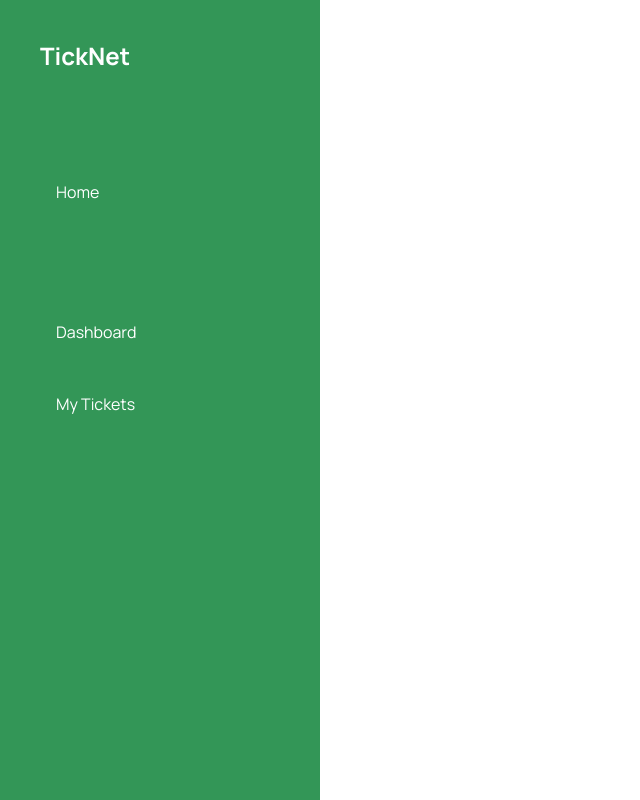
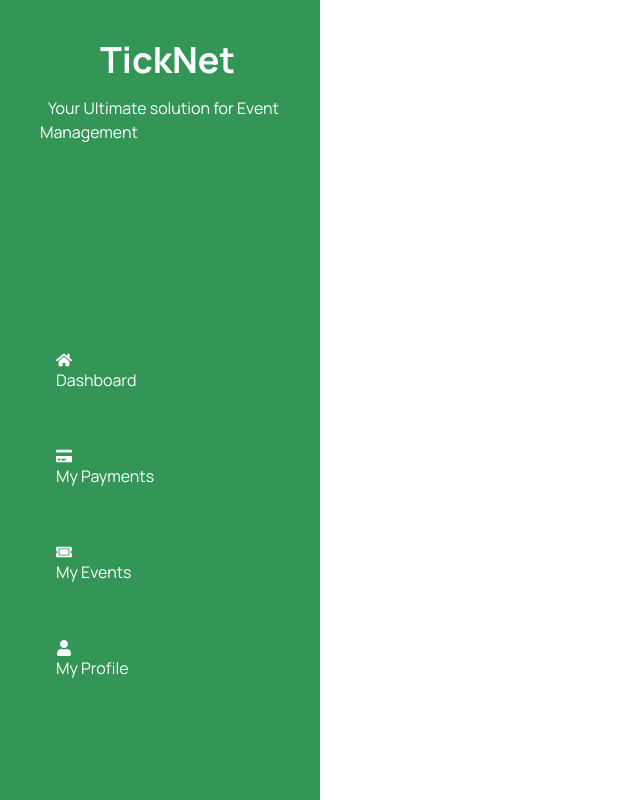
Before and after one commit to faid-terence/Eve-Ease, a React (Vite) app: page /dashboard in a window 1280 px wide. Shown: the top 800 px of the page, without its empty margins (0-640 px from the left). Built offline with nearby package versions, Linux system fonts and the light colour scheme.

Commit message:
Integrate React Icons into Aside component

```diff
--- a/package.json
+++ b/package.json
@@ -10,6 +10,7 @@
     "preview": "vite preview"
   },
   "dependencies": {
+    "@fortawesome/fontawesome-free": "^6.5.1",
     "html2pdf.js": "^0.10.1",
     "react": "^18.2.0",
     "react-dom": "^18.2.0",
--- a/src/components/Dashboard/Aside.jsx
+++ b/src/components/Dashboard/Aside.jsx
@@ -1,33 +1,38 @@
-// Aside.js
-
 import React from "react";
-import { Link } from "react-router-dom"; // If you're using React Router
+import { Link } from "react-router-dom";
+import { FaHome, FaCreditCard, FaTicketAlt, FaUser } from 'react-icons/fa';
 
 const Aside = () => {
   return (
     <aside className="bg-primaryColor text-white w-1/4 min-h-screen">
       <div className="p-10">
-        <h2 className="text-2xl font-bold mb-4">TickNet</h2>
+        <h2 className="text-4xl font-bold mb-4 px-[60px]">TickNet</h2>
+        <span className="px-2">Your Ultimate solution for Event Management</span>
         <ul>
-          <li className="mb-[100px] mt-[100px]">
-            <Link to="/" className="block py-2 px-4 hover:bg-gray-700">
-              Home
-            </Link>
-          </li>
-          <li className="mb-8">
-            <Link to="/dashboard" className="block py-2 px-4 hover:bg-gray-700">
+          <li className="mt-[200px]">
+            <Link to="/" className="block py-2 px-4">
+              <FaHome className="mr-2" />
               Dashboard
             </Link>
           </li>
-          <li className="mb-8">
-            <Link
-              to="/my-tickets"
-              className="block py-2 px-4 hover:bg-gray-700"
-            >
-              My Tickets
+          <li className="mt-[40px]">
+            <Link to="/dashboard" className="block py-2 px-4">
+              <FaCreditCard className="mr-2" />
+              My Payments
             </Link>
           </li>
-          {/* Add more sidebar items as needed */}
+          <li className="mt-[40px]">
+            <Link to="/my-tickets" className="block py-2 px-4">
+              <FaTicketAlt className="mr-2" />
+              My Events
+            </Link>
+          </li>
+          <li className="mt-[40px]">
+            <Link to="/my-profile" className="block py-2 px-4">
+              <FaUser className="mr-2" />
+              My Profile
+            </Link>
+          </li>
         </ul>
       </div>
     </aside>
```
Also changed, not shown: 1 other file (tests, documents, lock files or other folders).
